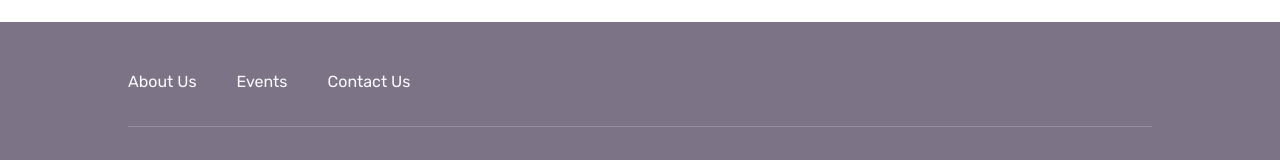
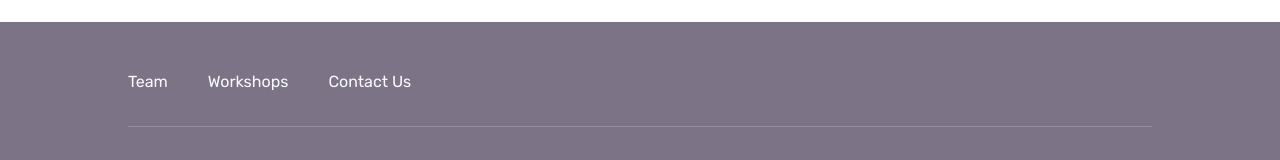
Before and after one commit to ritchiexia/jitjots, a Next.js app: page / in a window 1280 px wide. Shown: the part 1684-1844 px from the top of the page. Built offline with nearby package versions, Linux system fonts and the light colour scheme.

Commit message:
Update footer.tsx

```diff
--- a/src/components/footer.tsx
+++ b/src/components/footer.tsx
@@ -7,11 +7,11 @@ export default function Footer() {
       <div className="w-full py-12 px-8 md:px-16 lg:px-32">
         <div className="flex flex-col gap-6 md:flex-row md:items-start justify-between">
           <nav className="flex gap-10">
-            <Link href="/about" className="hover:underline">
-              About Us
+            <Link href="/about/team" className="hover:underline">
+              Team
             </Link>
-            <Link href="/workshops" className="hover:underline">
-              Events
+            <Link href="/events/workshops" className="hover:underline">
+              Workshops
             </Link>
             <Link
               href="mailto:jitjotsactivities@gmail.com"
```
